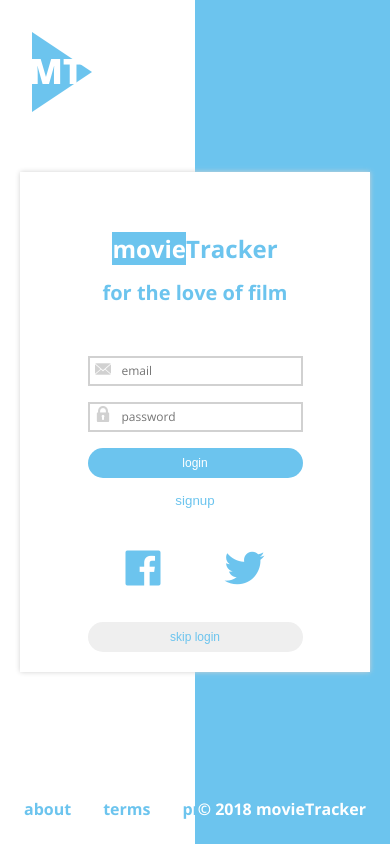
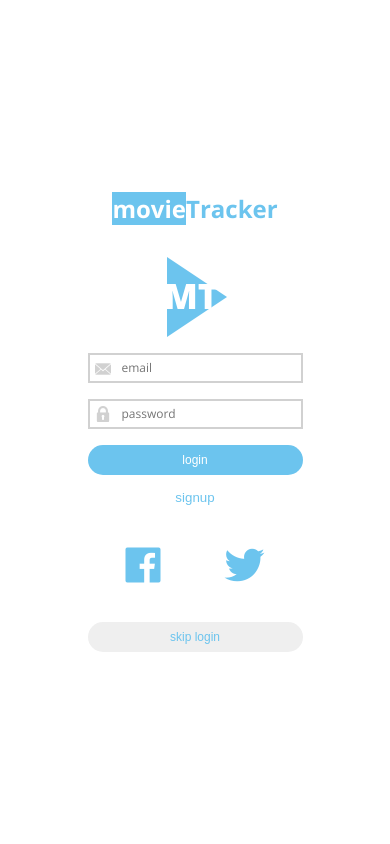
Before and after one commit to aweissman11/frontend-movie-tracker, a React (Create React App) app: page / in a window 390 px wide. Built offline with nearby package versions, Linux system fonts and the light colour scheme.

Commit message:
Add login mq

```diff
--- a/src/containers/Login/Login.css
+++ b/src/containers/Login/Login.css
@@ -61,3 +61,45 @@
 .login-page .skip-sign-up-button:hover {
   cursor: pointer;
 }
+
+.login-form-logo-wrapper .logo {
+  display: block;
+  position: relative;
+  width: 60px;
+  margin: 0 auto 3rem;
+  display: none;
+}
+
+@media (max-width: 550px) {
+  .login-form {
+    padding: 0;
+  }
+  .login-signup-wrapper {
+    box-shadow: none;
+    padding-top: 0;
+  }
+  .right-side {
+    display: none;
+  }
+  .login-page footer {
+    display: none;
+  }
+
+  .login-form h1 {
+    margin-bottom: 0;
+  }
+
+  .login-form h4 {
+    display: none;
+  }
+  .login-page .logo {
+    display: none;
+  }
+  .login-form .login-form-logo-wrapper .logo {
+    display: block;
+  }
+
+
+
+
+}
--- a/src/containers/LoginForm/index.js
+++ b/src/containers/LoginForm/index.js
@@ -3,6 +3,8 @@ import { Link, Redirect } from 'react-router-dom';
 import { connect } from 'react-redux';
 import { getUserLoggedIn } from '../../actions'
 import { displaySignUp } from '../../actions';
+
+import Logo from '../../components/Logo';
 
 import './LoginForm.css'
 
@@ -59,6 +61,9 @@ export class LoginForm extends Component {
       <form onSubmit={(e) => {this.submitLogin(e)}} className={`login-form ${this.props.showLogin}`}>
         <h1><span>movie</span>Tracker</h1>
         <h4>for the love of film</h4>
+        <div className='login-form-logo-wrapper'>
+          <Logo />
+        </div>
         <input
           className='email-input'
           onChange={this.handleChange}
```
